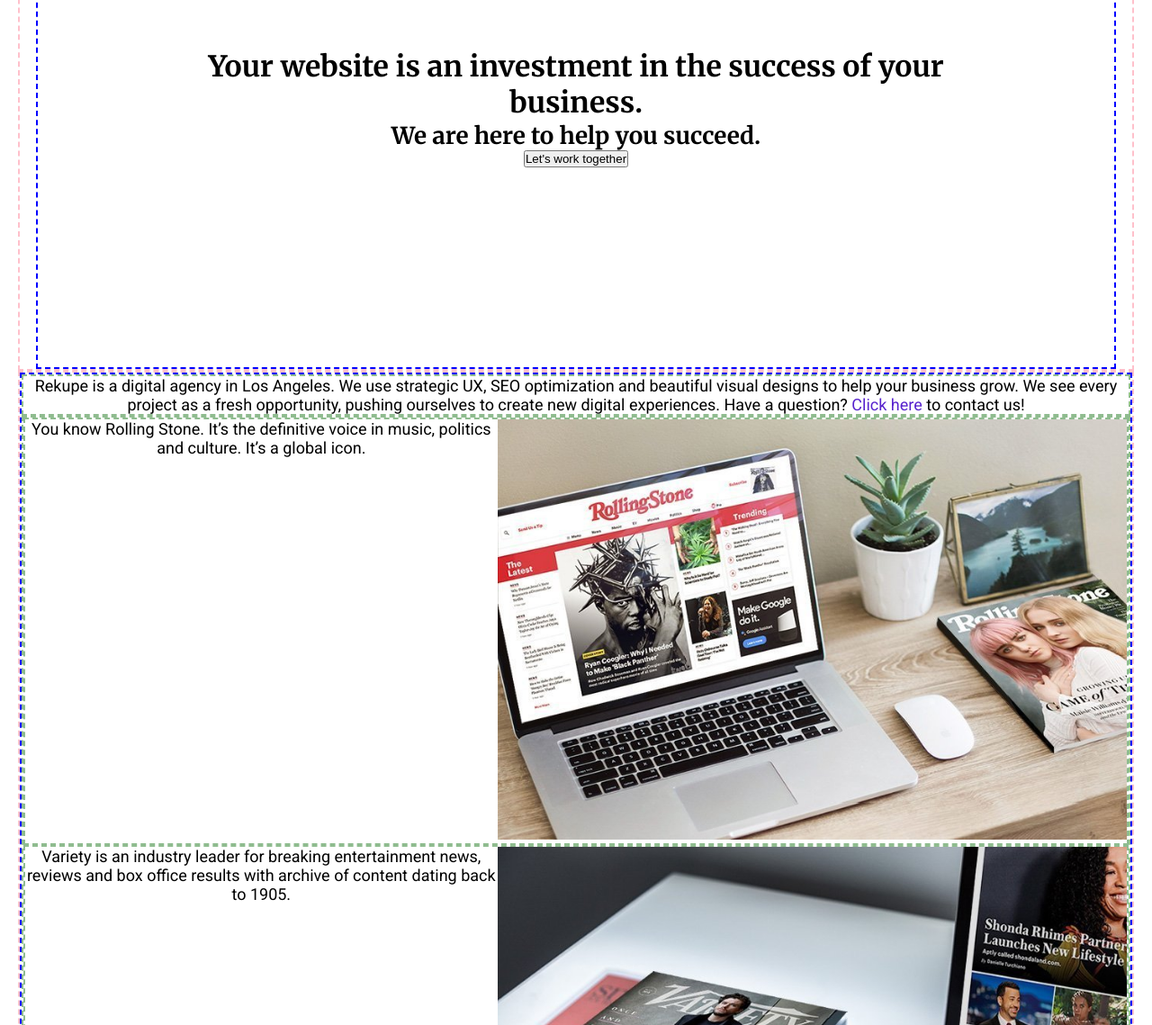
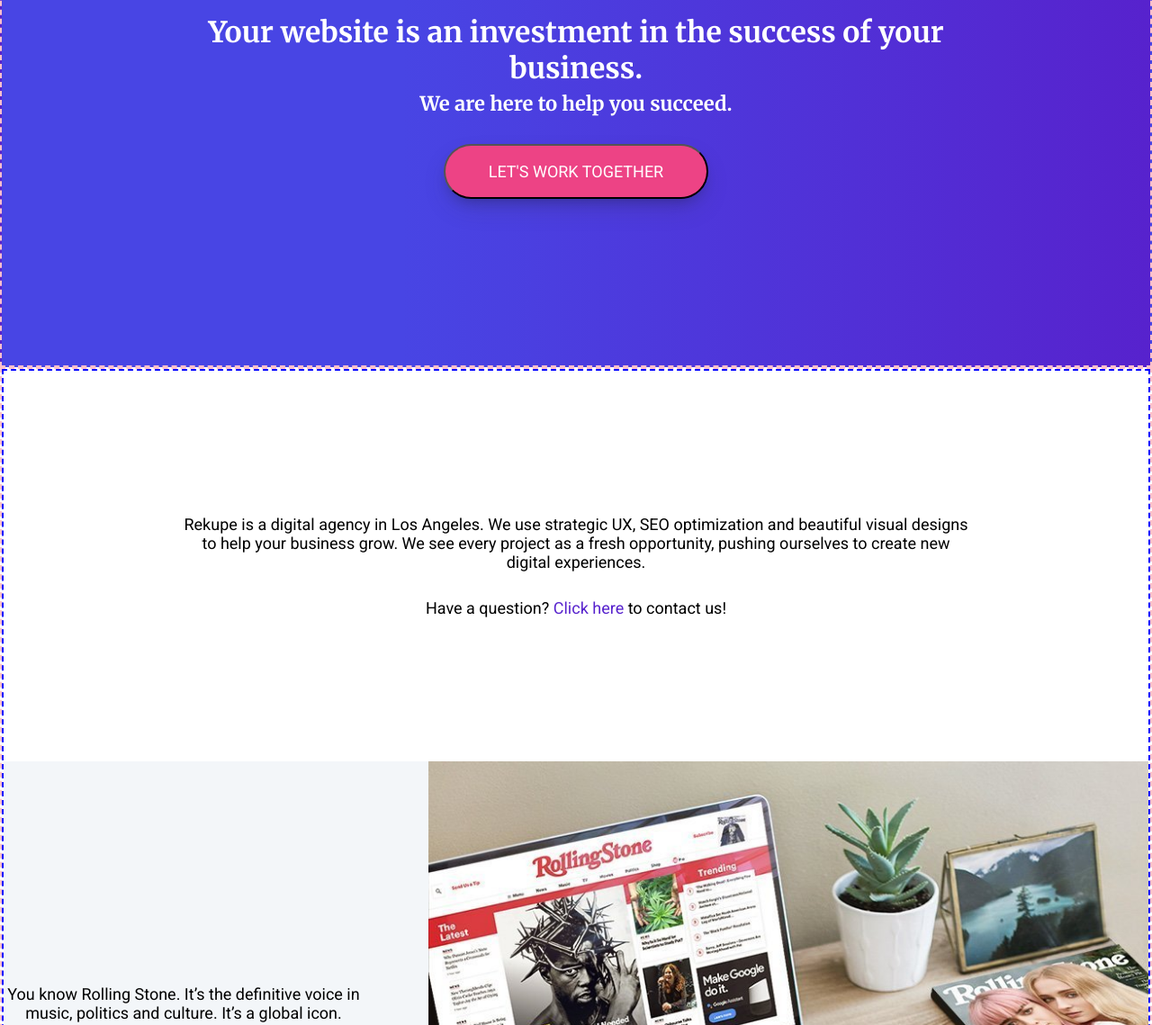
Before and after one commit to natasja-sluis/concept-opdracht-huiswerk-week4, a plain HTML site: page index.html in a window 1280 px wide. Shown: the part 220-1359 px from the top of the page at 90% size. Drawn offline with Linux system fonts and the light colour scheme.

Commit message:
worked on layout of main

```diff
--- a/index.html
+++ b/index.html
@@ -28,7 +28,7 @@
         <div class="header-content">
             <h1>Your website is an investment in the success of your business.</h1>
             <h2>We are here to help you succeed.</h2>
-            <button type="button">Let's work together</button>
+            <button type="button" class="button-header">Let's work together</button>
         </div>
     </div>
 </header>
@@ -36,24 +36,29 @@
 <main class="outer-container__main">
     <div class="inner-container__main">
         <section class="introduction-section">
-            <div>
+            <div class="introduction-text">
                 Rekupe is a digital agency in Los Angeles. We use strategic UX, SEO optimization and beautiful visual
                 designs to help your business grow. We see every project as a fresh opportunity, pushing ourselves to
-                create new digital experiences. Have a question? <a href="/">Click here</a> to contact us!
+                create new digital experiences. <div class="introduction-section-contact">Have a question? <a href="/">Click here</a> to contact us!</div>
             </div>
         </section>
         <section class="project-section">
             <div>
-                <article class="article-project-section">
+                <article class="article-project-section project-section-normal">
                     <div class="text-project-section">
-                        You know Rolling Stone. It’s the definitive voice in music, politics and culture. It’s a global
-                        icon.
+                        <p>
+                            You know Rolling Stone. It’s the definitive voice in music, politics and culture. It’s a
+                            global
+                            icon.
+                        </p>
                     </div>
                     <span class="image-wrapper">
                         <img src="./assets/work-image-01.jpeg" alt="Rolling Stones Magazine">
                     </span>
                 </article>
-                <article class="article-project-section">
+            </div>
+            <div>
+                <article class="article-project-section project-section-reverse">
                     <div class="text-project-section">
                         Variety is an industry leader for breaking entertainment news, reviews and box office results
                         with archive of content dating back to 1905.
@@ -62,6 +67,8 @@
                         <img src="./assets/work-image-02.jpeg" alt="Variety Magazine">
                     </span>
                 </article>
+            </div>
+            <div>
                 <article class="article-project-section">
                     <div class="text-project-section">
                         A global media platform connecting a community that embraces worth beyond wealth.
@@ -91,9 +98,7 @@
 </main>
 
 <footer class="outer-container">
-    <div class="inner-container">
-        <p>Lorem ipsum.</p>
-    </div>
+    <p>Lorem ipsum.</p>
 </footer>
 
 </body>
--- a/styles.css
+++ b/styles.css
@@ -32,7 +32,7 @@
 }
 
 body {
-    margin: 0 20px;
+    max-width: 100vw;
 }
 
 li {
@@ -46,6 +46,22 @@ img {
 a {
     text-decoration: none;
     color: var(--primary-color);
+}
+
+button {
+    background-color: var(--secondary-color);
+    border-radius: 32px;
+    padding: 18px 48px;
+    margin-top: 26px;
+    color: white;
+    box-shadow: rgba(50, 50, 93, 0.25) 0px 13px 27px -5px, rgba(0, 0, 0, 0.3) 0px 8px 16px -8px;
+    font-family: "Roboto", sans-serif;
+    font-size: 18px;
+    text-transform: uppercase;
+}
+
+button:hover {
+    cursor: pointer;
 }
 
 /* ------------------------------- 2. Typography ----------------------------------- */
@@ -62,10 +78,12 @@ h1, h2, h3 {
 
 h1 {
     font-size: 32px;
+    font-weight: bold;
 }
 
 h2 {
-    font-size: 26px;
+    font-size: 22px;
+    margin: 5px;
 }
 
 /* ------------------------------- 3. Layout --------------------------------------- */
@@ -81,7 +99,6 @@ h2 {
 .inner-container {
     /*item*/
     flex-basis: 1200px;
-    border: 2px dashed blue;
 
     /*container*/
     display: flex;
@@ -97,9 +114,10 @@ h2 {
 
 .inner-container__main {
     flex-basis: 1400px;
+    display: flex;
+    flex-direction: column;
     border: 2px dashed blue;
 }
-
 
 /* --------------- 3.1 Reusable ----------------------- */
 
@@ -109,6 +127,12 @@ h2 {
 
 /* --------------- 4.1 Header ------------------------- */
 
+header {
+    background: rgb(72, 69, 228);
+    background: linear-gradient(90deg, rgba(72, 69, 228, 1) 35%, rgba(87, 34, 205, 1) 100%);
+    color: var(--secondary-text-color);
+}
+
 nav {
     /*item*/
     flex-basis: 3rem;
@@ -117,7 +141,7 @@ nav {
     display: flex;
     flex-direction: row;
     justify-content: flex-end;
-    border: 2px dashed green;
+    padding: 10px;
 }
 
 .header-nav {
@@ -125,7 +149,6 @@ nav {
     flex-basis: 24rem;
 
     /*container*/
-    border: 2px dashed  purple;
     display: flex;
     flex-direction: row;
     justify-content: space-between;
@@ -149,27 +172,44 @@ nav {
 
 /* --------------- 4.2 Introduction ------------------- */
 
+.introduction-section {
+    flex-basis: auto;
+    display: flex;
+    flex-direction: row;
+    justify-content: center;
+}
 
+.introduction-text {
+    flex-basis: 1200px;
+    padding: 10rem;
+}
+
+.introduction-section-contact {
+    margin-top: 30px;
+}
 
 /*------------------4.3 Projects---------------------------*/
 
 .project-section {
     display: flex;
     flex-direction: column;
+    gap: 3rem;
+    background-color: var(--secondary-bg-color);
 }
 
 .article-project-section {
     display: flex;
-    flex-direction: row;
     justify-content: space-between;
+    align-items: center;
+    flex-wrap: wrap;
 }
 
-section {
-    border: 2px dashed darkseagreen;
+.project-section-normal {
+    flex-direction: row;
 }
 
-section article {
-    border: 2px dashed darkseagreen;
+.project-section-reverse {
+    flex-direction: row-reverse;
 }
 
 .image-wrapper {
@@ -179,9 +219,21 @@ section article {
 }
 
 .text-project-section {
-    flex-basis: 600px;
+    flex-basis: 400px;
     flex-grow: 0;
     flex-shrink: 1;
 }
 
+/*----------------------4.4 Services-----------------------*/
+
+/*------------------------4.5 Contact----------------------*/
+
+/*------------------------4.6 Footer-------------------------*/
+
+footer {
+    background-color: black;
+    color: white;
+    padding: 16px;
+}
+
 /* ------------------------------- 5. Media Queries -------------------------------- */
```
